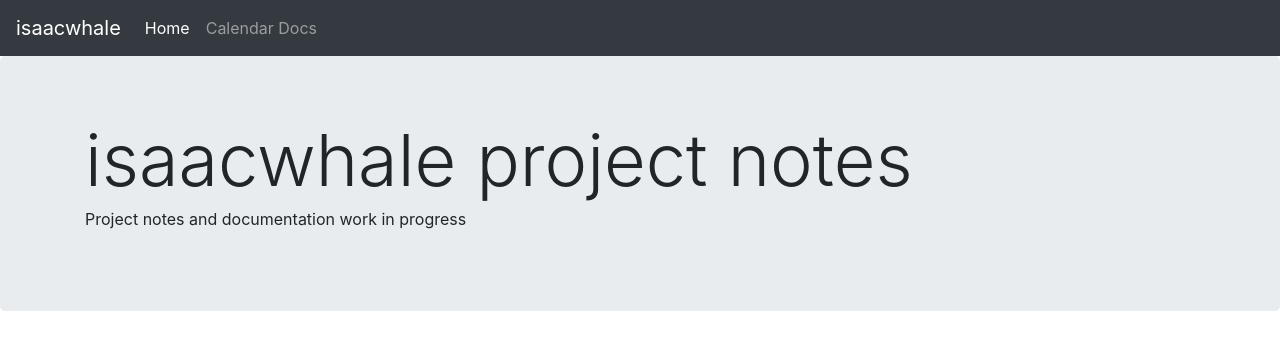
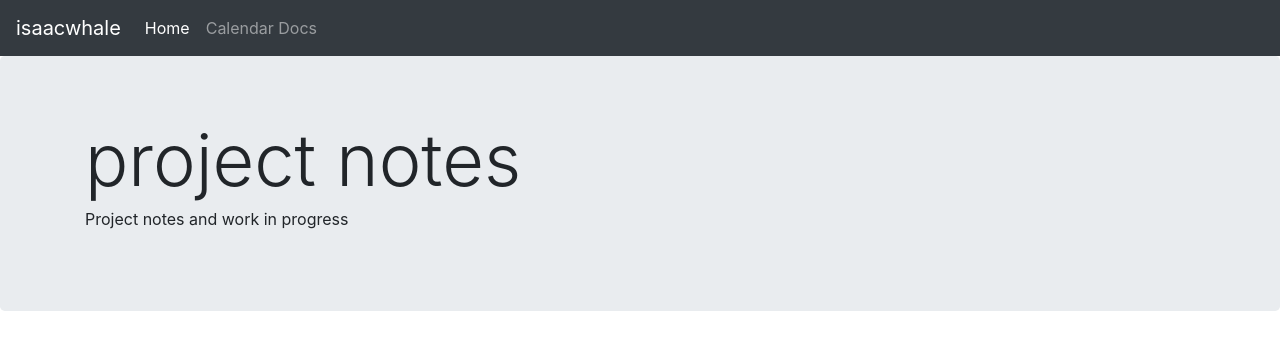
Before and after one commit to isaacwhale/isaacwhale.github.io, a Jekyll site: the page built from index.md, in a window 1280 px wide. Shown: the top 350 px of the page. Built offline with Jekyll 4.4.1, drawn with Linux system fonts in a browser that asks for light colours; nearby versions of some CDN libraries.

Commit message:
Change site title and description

```diff
--- a/_config.yml
+++ b/_config.yml
@@ -13,11 +13,11 @@
 # you will see them accessed via {{ site.title }}, {{ site.email }}, and so on.
 # You can create any custom variable you would like, and they will be accessible
 # in the templates via {{ site.myvariable }}.
-title: isaacwhale project notes
+title: project notes
 author: Isaac M.
 email: isaac@whitewhale.net
 description: > # this means to ignore newlines until "baseurl:"
-    Project notes and documentation work in progress
+    Project notes and work in progress
 baseurl: "" # the subpath of your site, e.g. /blog
 url: "http://isaacwhale.github.io" # the base hostname & protocol for your site, e.g. http://example.com
 github_username: isaacwhale
```
Also changed, not shown: 404.html (+0 -14 lines).
